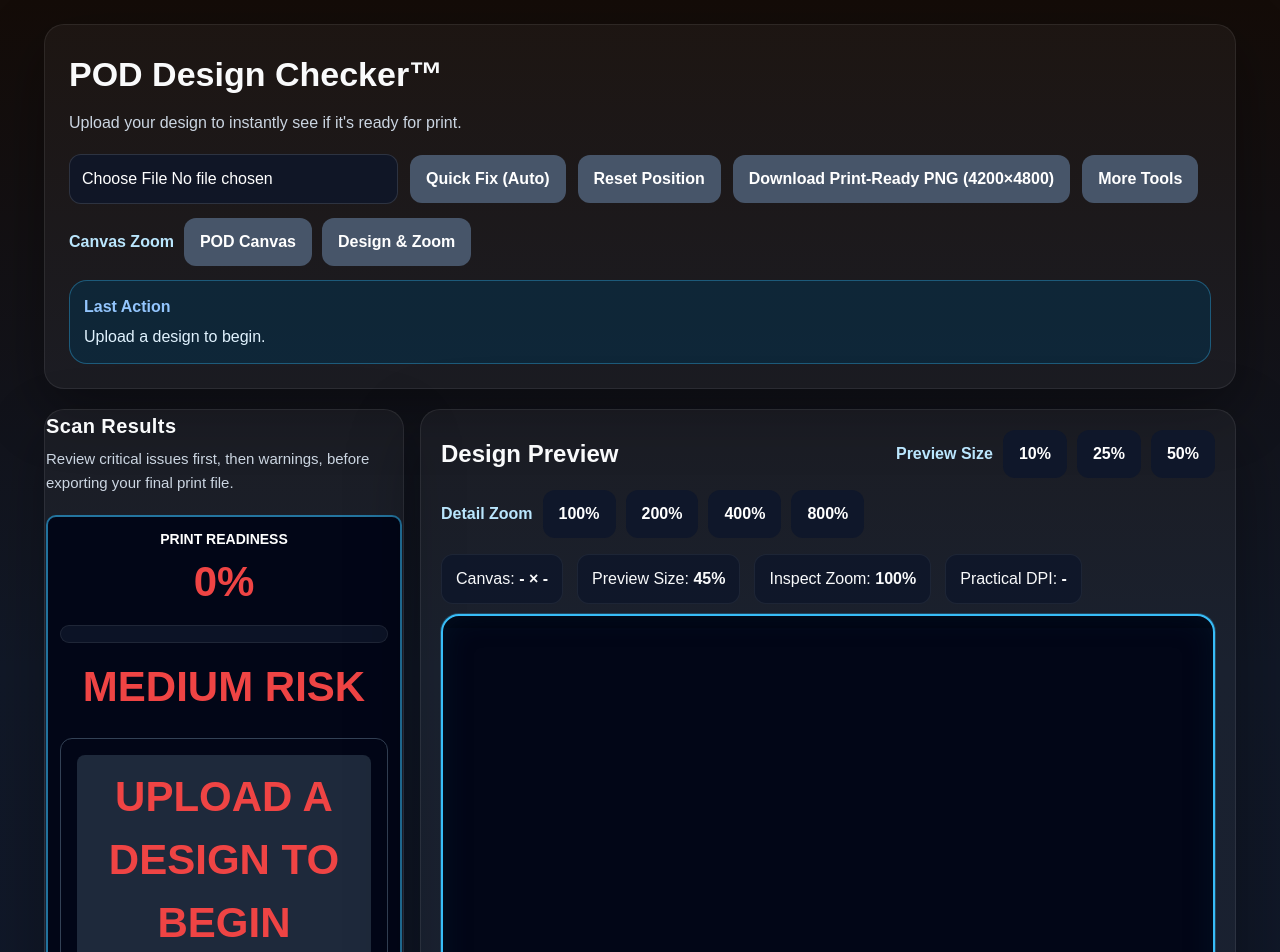
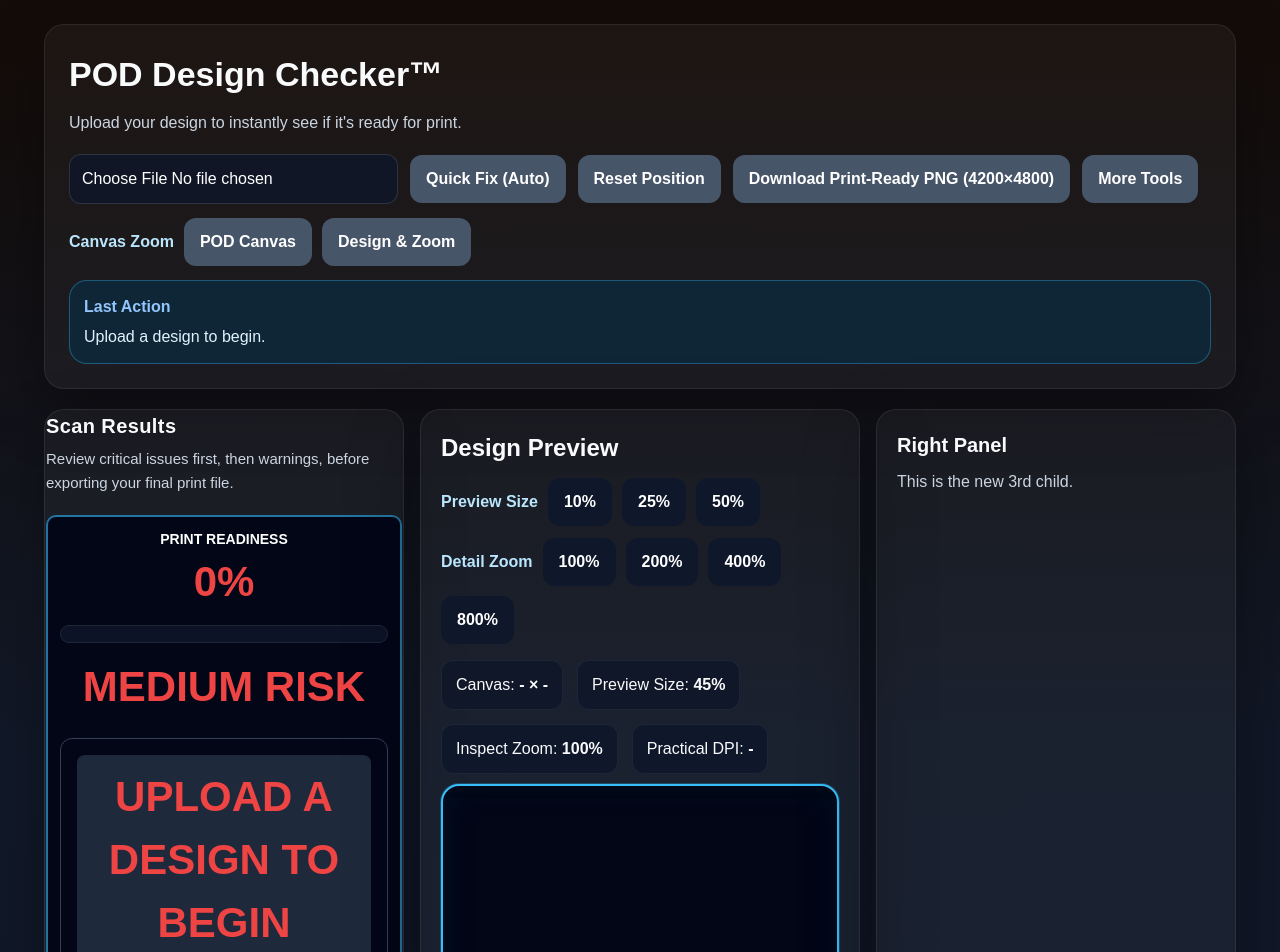
Before and after one commit to noobmacker-creator/pod-design-checker, a Next.js app: page / in a window 1280 px wide. Shown: the top 952 px of the page. Built offline with nearby package versions, Linux system fonts and the light colour scheme.

Commit message:
add test right panel for 3 child layout

```diff
--- a/app/page.tsx
+++ b/app/page.tsx
@@ -947,8 +947,8 @@ setTransform({
         <div
           style={{
             display: 'grid',
-            gridTemplateColumns: '360px minmax(0, 1fr)',
-            gap: 16,
+            gridTemplateColumns: '360px minmax(0, 1fr) 360px',
+gap: 16,
           }}
         >
           <div
@@ -1358,6 +1358,21 @@ backdropFilter: 'blur(4px)',
   setInspectZoom={setInspectZoom}
   setActionMessage={setActionMessage}
 />
+<div
+  style={{
+    border: '1px solid rgba(255,255,255,0.08)',
+    borderRadius: 20,
+    padding: 20,
+    background: 'rgba(255,255,255,0.04)',
+    boxShadow: '0 25px 70px rgba(0,0,0,0.35)',
+    minWidth: 0,
+  }}
+>
+  <h2 style={{ margin: 0, fontSize: 20, fontWeight: 800 }}>Right Panel</h2>
+  <p style={{ marginTop: 10, color: '#cbd5e1' }}>
+    This is the new 3rd child.
+  </p>
+</div>
         </div>
 
       <canvas ref={analysisCanvasRef} style={{ display: 'none' }} />
```
